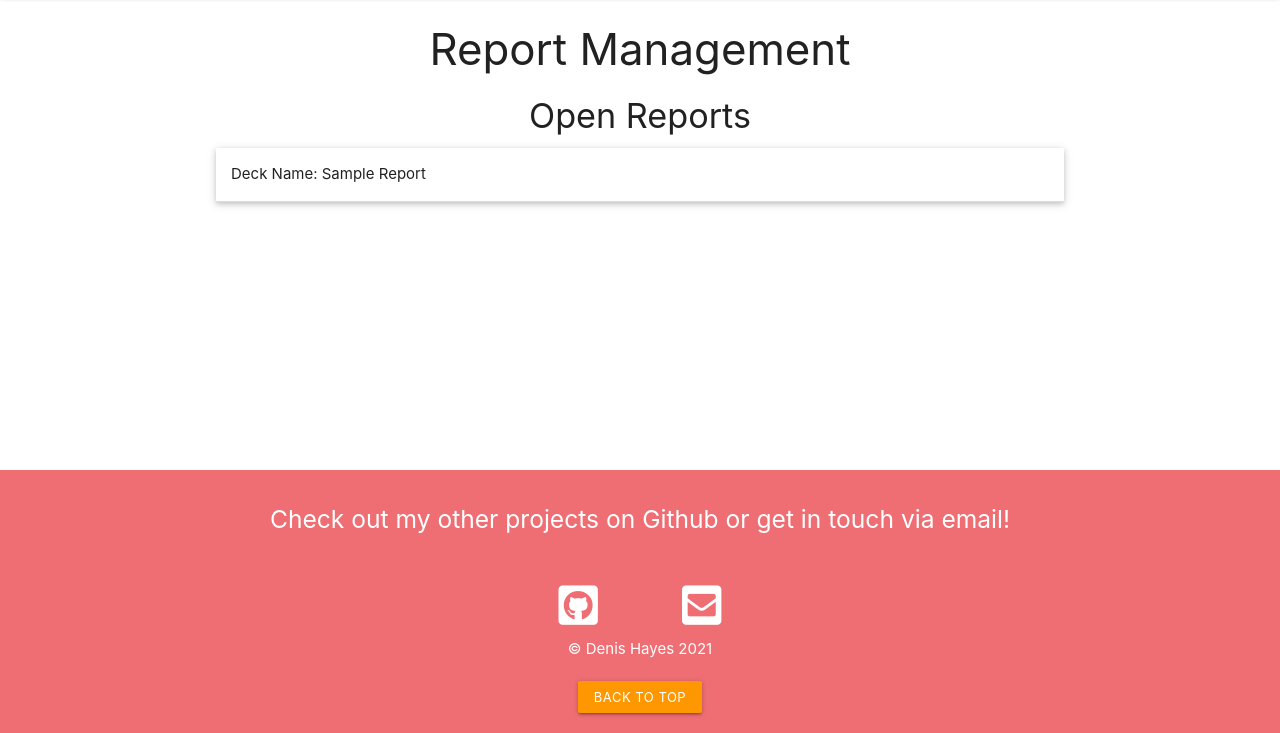
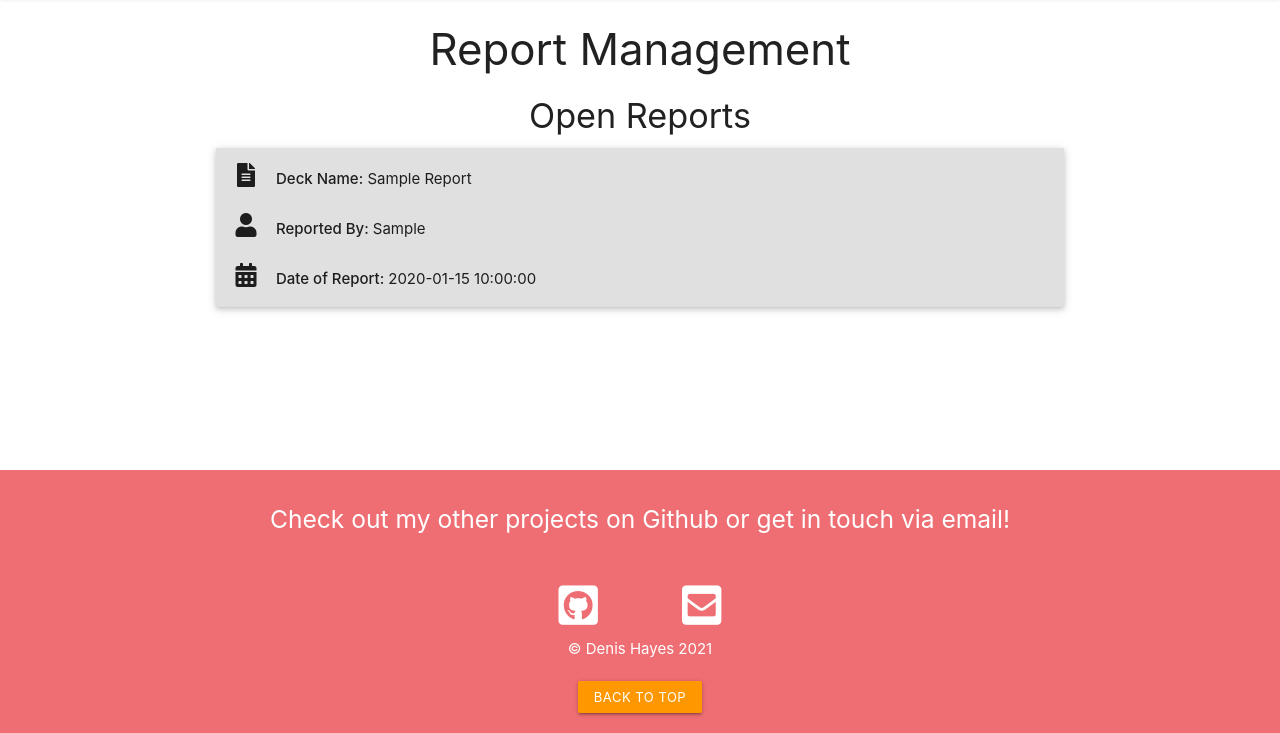
Before and after one commit to DHayes23/Flashcards, a Flask app: page /report_management in a window 1280 px wide. Shown: the part 67-800 px from the top of the page. Run offline with Flask 2, Linux system fonts and the light colour scheme; the visitor is signed in with stand-in values (Sample User, id 1); a database or web service that is not in the repository returns one stand-in record (values such as "Sample title"); some libraries are stand-ins or nearby versions.

Commit message:
Add additional information to collapsible headings

```diff
--- a/templates/report_management.html
+++ b/templates/report_management.html
@@ -10,10 +10,12 @@
         {% for report in reports %}
         {% if report.report_closed != "true" %}
         <li>
-            <div class="collapsible-header">Deck Name: {{ report.deck_name|title }}</div>
+            <div class="collapsible-header grey lighten-2">
+                <span><i class="fas fa-file-alt"></i><strong>Deck Name:</strong> {{ report.deck_name|title }} <br><br> <i class="fas fa-user fa-2x"></i><strong>Reported By: </strong>{{ report.reported_by|title }}<br><br> <i class="fas fa-calendar-alt"></i><strong>Date of Report: </strong>{{ report.report_date|title }}</span>
+            </div>
             <div class="collapsible-body">
                 <div class="row">
-                    <h5 class="center-align form-sub-heading">Report Reasons:</h5>
+                    <h5 class="center-align form-sub-heading"><strong>Report Reasons:</strong></h5>
                     <div class="col m6 l4">
                         <label>
                             {% if report.report_check_1 == "true" %}
@@ -77,8 +79,14 @@
 
                 </div>
                 <hr>
-                <h5 class="center-align form-sub-heading">Report Details:</h5>
-                <div class="row">"{{ report.report_details }}" -{{ report.reported_by|title }}</div>
+                <h5 class="center-align form-sub-heading"><strong>Report Details:</strong></h5>
+                <div class="row">
+                    <div class="card-panel grey lighten-1 center-align">
+                        <span>
+                            "{{ report.report_details }}" -{{ report.reported_by|title }}
+                        </span>
+                      </div>
+                </div>
                 <div class="row">Report created on: {{ report.report_date }}</div>
                 <div class="row">
                     <div class="col s6 m4 offset-m2 center-align">
```
